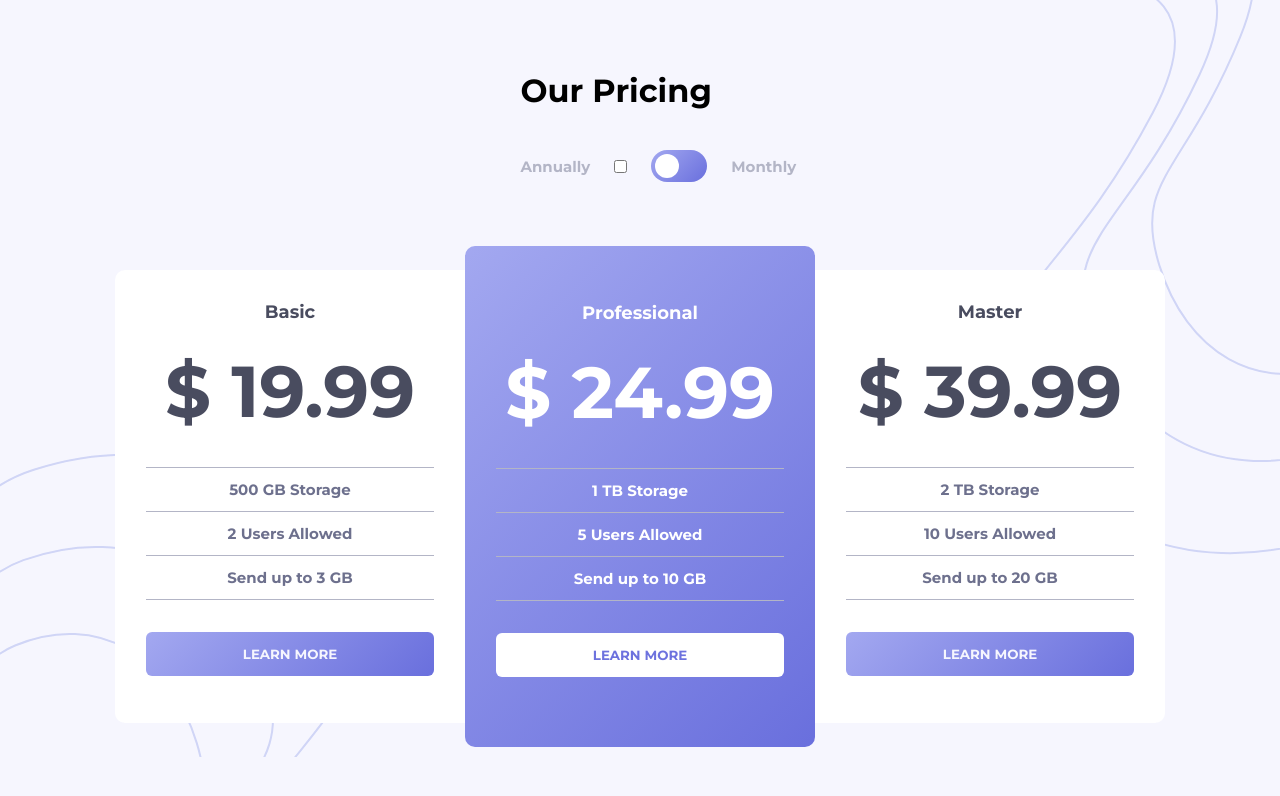
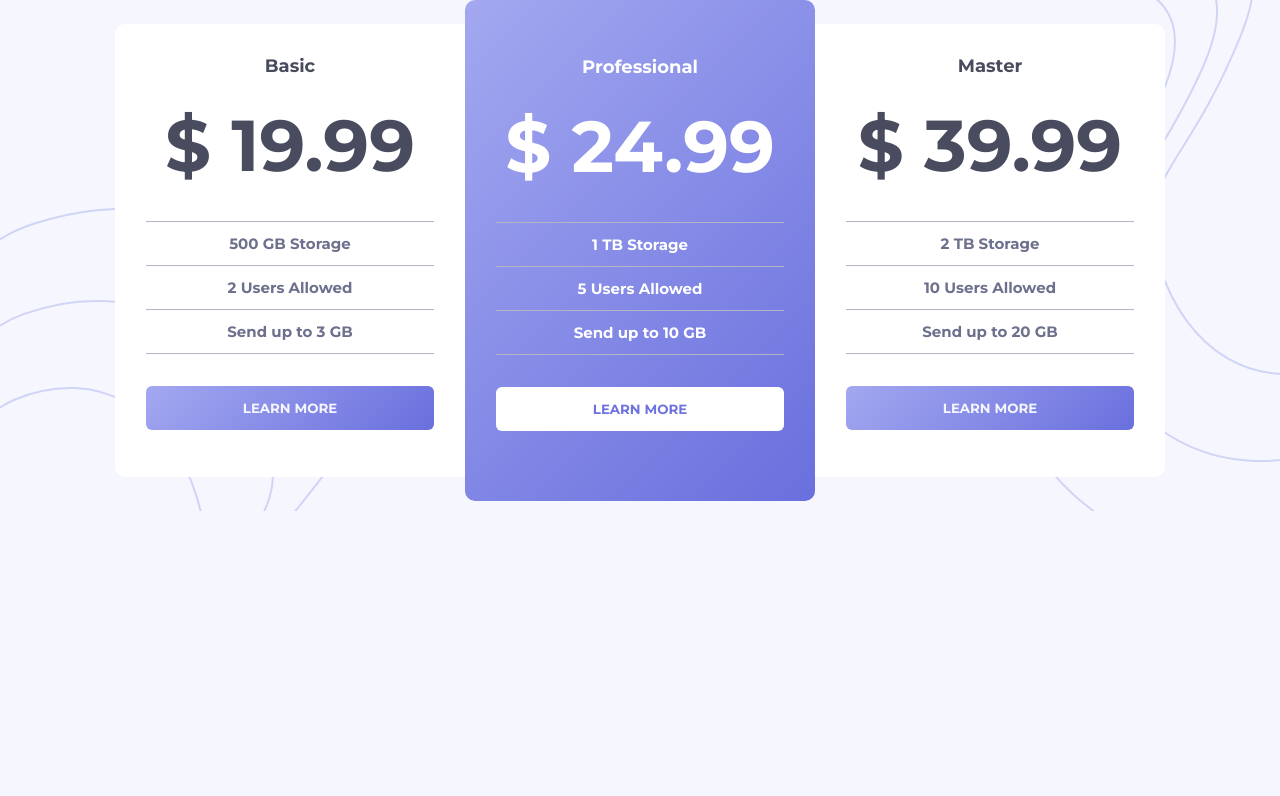
Before and after one commit to Moiseis-Cruz/pricing-component, a plain HTML site: page index.html in a window 1280 px wide. Drawn offline with Linux system fonts and the light colour scheme.

Commit message:
Apaguei toda a parte das opções de planos.

```diff
--- a/index.html
+++ b/index.html
@@ -12,22 +12,7 @@
 </head>
 <body>
     <main>
-        <div class="inner">
-            <h1 class="title">Our Pricing</h1>
-            <div class="section-options">
-                <p class="option">Annually</p>
-                <!-- <span class="space">
-                    <div class="options"></div>
-                </span> -->
-                <input type="checkbox" name="switch" id="switch">
-                <label for="switch">
-                    <span class="toggle">
-                        <span class="circle"></span>
-                    </span>
-                </label>
-                <p class="option">Monthly</p>
-            </div>
-        </div>
+
         <section class="container-cards">
             <div class="card">
                 <h2 class="plan">Basic</h2>
--- a/src/css/styles.css
+++ b/src/css/styles.css
@@ -5,79 +5,6 @@ main {
     display: flex;
     flex-direction: column;
     align-items: center;
-}
-
-.inner{
-    width: 239px;
-    margin-top: 71px;
-    margin-bottom: 64px;
-}
-
-.section-options {
-    display: flex;
-    align-items: center;
-    gap: 24px;
-    width: 100%;
-    height: 32px;
-    margin-top: 40px;
-}
-
-/* .section-options .space {
-    width: 56px;
-    height: 32px;
-    border-radius: 16px;
-    position: relative;
-    cursor: pointer;
-    background: linear-gradient(135deg, hsl(236, 72%, 79%),  hsl(237, 63%, 64%));
-}
-
-.section-options .space:hover {
-    opacity: 0.5;
-}
-
-.section-options .space .options {
-    background-color: #ffffff;
-    width: 24px;
-    height: 24px;
-    border-radius: 50%;
-    position: absolute;
-    top: 50%;
-    transform: translatey(-50%);
-} */
-
-.toggle {
-    background: linear-gradient(135deg, hsl(236, 72%, 79%),  hsl(237, 63%, 64%));
-    width: 56px;
-    height: 32px;
-    display: flex;
-    border-radius: 16px;
-    align-items: center;
-    position: relative;
-}
-
-.toggle .circle {
-    width: 24px;
-    height: 24px;
-    background-color: #ffffff;
-    border-radius: 50%;
-    margin: 4px;
-    position: absolute;
-    /* right: 0; */
-}
-
-#switch {
-    /* display: none; */
-}
-
-#switch:checked ~ .toggle .circle {
-    position: absolute;
-    background: red;
-    right: 0;
-}
-
-.option {
-    font-size: 15px;
-    color: var(--secundary-color);
 }
 
 .container-cards {
```
